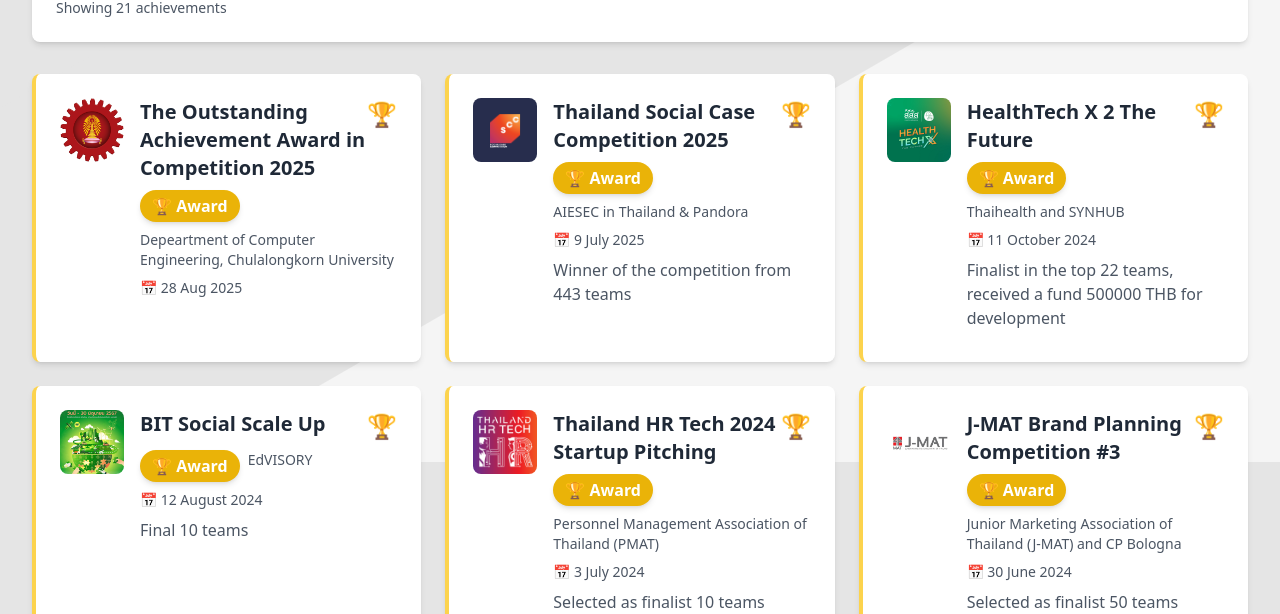
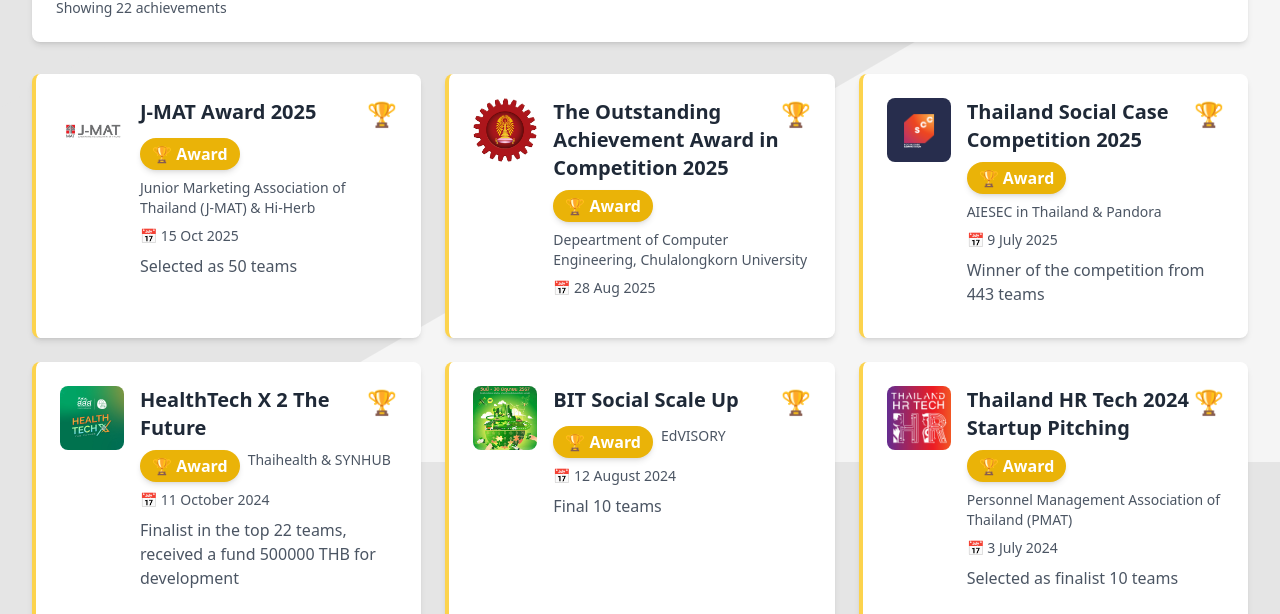
Before and after one commit to 5hyfilm/portfolio, a Next.js app: page /achievements in a window 1280 px wide. Shown: the part 338-952 px from the top of the page. Built offline with nearby package versions, Linux system fonts and the light colour scheme.

Commit message:
J-MAT 34

```diff
--- a/src/data/achievements.ts
+++ b/src/data/achievements.ts
@@ -217,9 +217,8 @@
     title: "J-MAT Brand Planning Competition #2",
     category: "award",
     date: "1 July 2023",
-    organization:
-      "Junior Marketing Association of Thailand (J-MAT) and ThaiPost",
-    description: "Selected as finalist 50 teams",
+    organization: "Junior Marketing Association of Thailand (J-MAT) & ThaiPost",
+    description: "Selected as 50 teams",
     thumbnailImage: "images/achievements/achievement15/achievement15.jpg",
     images: [],
     validUntil: "",
@@ -231,8 +230,8 @@
     category: "award",
     date: "30 June 2024",
     organization:
-      "Junior Marketing Association of Thailand (J-MAT) and CP Bologna",
-    description: "Selected as finalist 50 teams",
+      "Junior Marketing Association of Thailand (J-MAT) & CP Bologna",
+    description: "Selected as 50 teams",
     thumbnailImage: "images/achievements/achievement16/achievement16.jpg",
     images: [],
     validUntil: "",
@@ -275,7 +274,7 @@
     title: "HealthTech X 2 The Future",
     category: "award",
     date: "11 October 2024",
-    organization: "Thaihealth and SYNHUB",
+    organization: "Thaihealth & SYNHUB",
     description:
       "Finalist in the top 22 teams, received a fund 500000 THB for development",
     thumbnailImage: "images/achievements/achievement19/achievement19_0.jpg",
@@ -305,6 +304,18 @@
     description: "",
     thumbnailImage: "images/achievements/achievement21/achievement21_0.png",
     images: ["images/achievements/achievement21/achievement21_1.jpg"],
+    validUntil: "",
+    link: "",
+  },
+  {
+    id: 22,
+    title: "J-MAT Award 2025",
+    category: "award",
+    date: "15 Oct 2025",
+    organization: "Junior Marketing Association of Thailand (J-MAT) & Hi-Herb",
+    description: "Selected as 50 teams",
+    thumbnailImage: "images/achievements/achievement22/achievement22_0.jpg",
+    images: ["images/achievements/achievement22/achievement22_1.jpg"],
     validUntil: "",
     link: "",
   },
```
Also changed, not shown: public/images/achievements/achievement22/achievement22_0.jpg (added).
